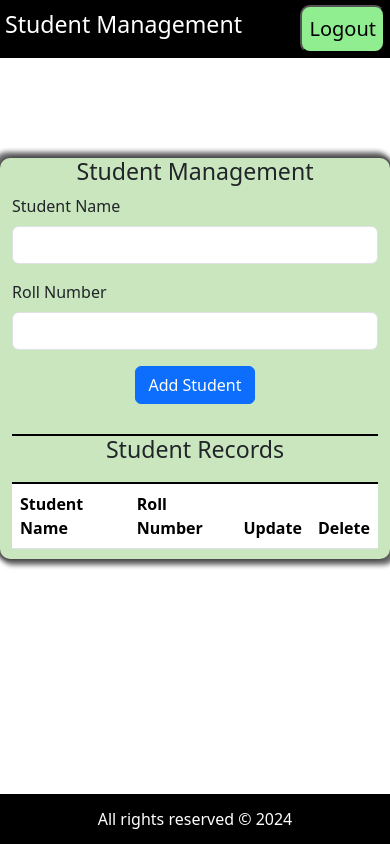
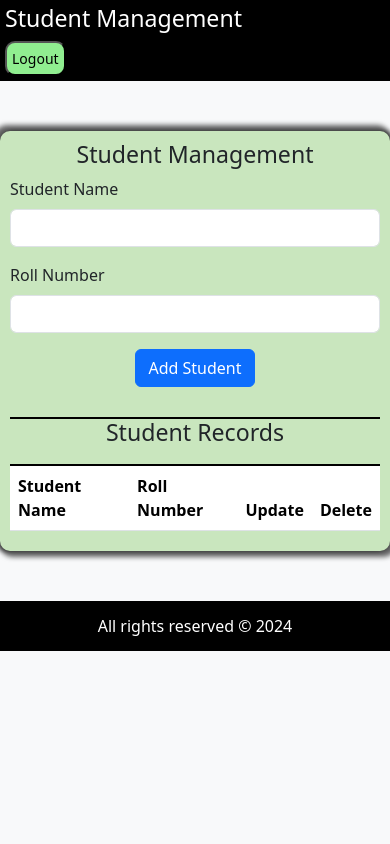
Before and after one commit to Asif-Hussain1/Crud-App-Using-mondo-DB-and-Express.js, a website: page frontend/studentManagement.html in a window 390 px wide. Drawn offline with nearby package versions, Linux system fonts and the light colour scheme; no server answers.

Commit message:
add responsive css

```diff
--- a/frontend/css/about.css
+++ b/frontend/css/about.css
@@ -1,29 +1,17 @@
-h4{
-    color:white;
-
-}
-
-#login{
-    padding: 7px;
-    font-size: 20px;
-    background-color : blue;
-    color:black;
-    border-radius: 5px;
-}
-body{
-    background:url('https://img.freepik.com/free-photo/pieces-blue-stationery_23-2148169528.jpg?size=626&ext=jpg&ga=GA1.1.2008272138.1720742400&semt=ais_user');
-    background-position: fixed;
-    background-repeat: no-repeat;
-    background-size: cover;
-
-}
-*{
-    padding:0;
+* {
+    padding: 0;
     margin: 0;
     box-sizing: border-box;
 }
 
-    nav{
+body {
+    background: url('https://img.freepik.com/free-photo/pieces-blue-stationery_23-2148169528.jpg?size=626&ext=jpg&ga=GA1.1.2008272138.1720742400&semt=ais_user');
+    background-position: fixed;
+    background-repeat: no-repeat;
+    background-size: cover;
+}
+
+nav {
     display: flex;
     justify-content: space-between;
     align-items: center;
@@ -33,32 +21,45 @@ body{
     top: 0;
     left: 0;
     padding: 5px;
+    flex-wrap: wrap; /* Add flex-wrap for better responsiveness */
 }
 
-    nav a{
+nav a {
     padding: 7px;
     font-size: 20px;
     background-color: white;
-        color:black;
-        margin:10px;
+    color: black;
+    margin: 10px;
     border-radius: 5px;
     text-decoration: none;
     transition: 1s;
 }
 
-    nav a:hover{
+nav a:hover {
     background-color: beige;
 }
 
-    .active{
+.active {
     background-color: lightgreen;
 }
 
-    footer{
+#login {
+    padding: 7px;
+    font-size: 20px;
+    background-color: blue;
+    color: black;
+    border-radius: 5px;
+}
+
+h4 {
+    color: white;
+}
+
+footer {
     background-color: black;
     color: white;
     text-align: center;
-        position: absolute;
+    position: relative; /* Changed to relative */
     bottom: 0;
     left: 0;
     width: 100%;
@@ -68,10 +69,72 @@ body{
     align-items: center;
 }
 
-    .container{
+.container {
     margin: 30px auto;
     background-color: white;
     border-radius: 10px;
-        box-shadow: 3px 3px 5px 3px rgba(0,0,0,0.5), -3px -3px 5px 3px rgba(0,0,0,0.5);
+    box-shadow: 3px 3px 5px 3px rgba(0, 0, 0, 0.5), -3px -3px 5px 3px rgba(0, 0, 0, 0.5);
     padding: 10px;
+    width: 80%; /* Initial width */
 }
+
+/* Responsive styles */
+@media (max-width: 1200px) {
+    .container {
+        width: 90%; /* Adjust width for larger screens */
+    }
+}
+
+@media (max-width: 992px) {
+    nav a {
+        font-size: 18px;
+        padding: 5px;
+    }
+
+    #login {
+        font-size: 18px;
+        padding: 5px;
+    }
+
+    .container {
+        width: 95%; /* Adjust width for medium screens */
+    }
+}
+
+@media (max-width: 768px) {
+    nav {
+        flex-direction: column;
+    }
+
+    nav a {
+        margin: 5px 0;
+        font-size: 16px;
+    }
+
+    #login {
+        font-size: 16px;
+    }
+
+    .container {
+        width: 98%; /* Adjust width for small screens */
+    }
+}
+
+@media (max-width: 576px) {
+    nav {
+        align-items: flex-start;
+    }
+
+    nav a {
+        font-size: 14px;
+    }
+
+    #login {
+        font-size: 14px;
+    }
+
+    .container {
+        width: 100%; /* Adjust width for extra small screens */
+        padding: 5px; /* Adjust padding for extra small screens */
+    }
+}
--- a/frontend/css/contact.css
+++ b/frontend/css/contact.css
@@ -1,28 +1,17 @@
-h4{
-    color:white;
-
-}
-
-#login{
-    padding: 7px;
-    font-size: 20px;
-    background-color: white;
-    color:black;
-    border-radius: 5px;
-}
-body{
-    background: url('https://img.freepik.com/free-photo/idea-back-school-ready-school-concept-background-with-books-alarm-clock-accessories-close-up-selective-focus_166373-2808.jpg');
-    background-repeat: no-repeat;
-    background-size: cover;
-    background-position: fixed;
-}
-*{
-    padding:0;
+* {
+    padding: 0;
     margin: 0;
     box-sizing: border-box;
 }
 
-    nav{
+body {
+    background: url('https://img.freepik.com/free-photo/idea-back-school-ready-school-concept-background-with-books-alarm-clock-accessories-close-up-selective-focus_166373-2808.jpg');
+    background-repeat: no-repeat;
+    background-size: cover;
+    background-attachment: fixed;
+}
+
+nav {
     display: flex;
     justify-content: space-between;
     align-items: center;
@@ -32,32 +21,45 @@ body{
     top: 0;
     left: 0;
     padding: 5px;
+    flex-wrap: wrap; /* Add flex-wrap for better responsiveness */
 }
 
-    nav a{
+nav a {
     padding: 7px;
     font-size: 20px;
     background-color: white;
-        color:black;
-        margin:10px;
+    color: black;
+    margin: 10px;
     border-radius: 5px;
     text-decoration: none;
     transition: 1s;
 }
 
-    nav a:hover{
+nav a:hover {
     background-color: beige;
 }
 
-    .active{
+.active {
     background-color: lightgreen;
 }
 
-    footer{
+#login {
+    padding: 7px;
+    font-size: 20px;
+    background-color: white;
+    color: black;
+    border-radius: 5px;
+}
+
+h4 {
+    color: white;
+}
+
+footer {
     background-color: black;
     color: white;
     text-align: center;
-        position: absolute;
+    position: relative; /* Changed to relative */
     bottom: 0;
     left: 0;
     width: 100%;
@@ -67,25 +69,90 @@ body{
     align-items: center;
 }
 
-    .container{
+.container {
     width: 500px;
     margin: 200px auto;
-        background-color:white;
+    background-color: white;
     color: black;
-        box-shadow: 3px 3px 5px 5px rgpa(0,0,0,0.5) ;
+    box-shadow: 3px 3px 5px 5px rgba(0, 0, 0, 0.5);
     border-radius: 10px;
+    padding: 20px;
 }
 
-    form{
-
+form {
     border-radius: 5px;
     padding: 10px;
 }
-    h3{
+
+h3 {
     text-align: center;
 }
 
-    #submit{
+#submit {
     display: block;
-        margin: 2px auto;
+    margin: 10px auto;
 }
+
+/* Responsive styles */
+@media (max-width: 1200px) {
+    .container {
+        width: 400px;
+        margin: 100px auto;
+    }
+}
+
+@media (max-width: 992px) {
+    nav a {
+        font-size: 18px;
+        padding: 5px;
+    }
+
+    #login {
+        font-size: 18px;
+        padding: 5px;
+    }
+
+    .container {
+        width: 350px;
+        margin: 80px auto;
+    }
+}
+
+@media (max-width: 768px) {
+    nav {
+        flex-direction: column;
+    }
+
+    nav a {
+        margin: 5px 0;
+        font-size: 16px;
+    }
+
+    #login {
+        font-size: 16px;
+    }
+
+    .container {
+        width: 300px;
+        margin: 50px auto;
+    }
+}
+
+@media (max-width: 576px) {
+    nav {
+        align-items: flex-start;
+    }
+
+    nav a {
+        font-size: 14px;
+    }
+
+    #login {
+        font-size: 14px;
+    }
+
+    .container {
+        width: 250px;
+        margin: 20px auto;
+    }
+}
--- a/frontend/css/index.css
+++ b/frontend/css/index.css
@@ -1,35 +1,12 @@
-#carouselExampleIndicators{
-    height: 600px;
-}
-.container-fluid{
-    height: 90vh;
-    border: 2px solid black;
-    overflow: hidden;
+* {
     padding: 0;
-}
-
-h4{
-    color:white;
-
-}
-
-#login{
-    padding: 7px;
-    font-size: 20px;
-    background-color: lightgreen;
-    color:black;
-    border-radius: 10px;
-}
-
-*{
-    padding:0;
     margin: 0;
     box-sizing: border-box;
 }
 
-    nav{
+nav {
     display: flex;
-        justify-content:space-between;
+    justify-content: space-between;
     align-items: center;
     background-color: black;
     position: sticky;
@@ -37,32 +14,56 @@ h4{
     top: 0;
     left: 0;
     padding: 5px;
+    flex-wrap: wrap; /* Add flex-wrap for better responsiveness */
 }
 
-    nav a{
+nav a {
     padding: 7px;
     font-size: 20px;
     background-color: white;
-        color:black;
-        margin:10px;
+    color: black;
+    margin: 10px;
     border-radius: 5px;
     text-decoration: none;
     transition: 1s;
 }
 
-    nav a:hover{
+nav a:hover {
     background-color: beige;
 }
 
-    .active{
+.active {
     background-color: lightgreen;
 }
 
-    footer{
+#login {
+    padding: 7px;
+    font-size: 20px;
+    background-color: lightgreen;
+    color: black;
+    border-radius: 10px;
+}
+
+h4 {
+    color: white;
+}
+
+#carouselExampleIndicators {
+    height: 600px;
+}
+
+.container-fluid {
+    height: 90vh;
+    border: 2px solid black;
+    overflow: hidden;
+    padding: 0;
+}
+
+footer {
     background-color: black;
     color: white;
     text-align: center;
-        position: absolute;
+    position: relative; /* Changed to relative */
     bottom: 0;
     left: 0;
     width: 100%;
@@ -71,3 +72,63 @@ h4{
     justify-content: center;
     align-items: center;
 }
+
+/* Responsive styles */
+@media (max-width: 1200px) {
+    #carouselExampleIndicators {
+        height: 500px;
+    }
+}
+
+@media (max-width: 992px) {
+    nav a {
+        font-size: 18px;
+        padding: 5px;
+    }
+
+    #login {
+        font-size: 18px;
+        padding: 5px;
+    }
+
+    #carouselExampleIndicators {
+        height: 400px;
+    }
+}
+
+@media (max-width: 768px) {
+    nav {
+        flex-direction: column;
+    }
+
+    nav a {
+        margin: 5px 0;
+        font-size: 16px;
+    }
+
+    #login {
+        font-size: 16px;
+    }
+
+    #carouselExampleIndicators {
+        height: 300px;
+    }
+}
+
+@media (max-width: 576px) {
+    nav {
+        align-items: flex-start;
+    }
+
+    nav a {
+        font-size: 14px;
+    }
+
+    #login {
+        font-size: 14px;
+    }
+
+    #carouselExampleIndicators {
+        height: 200px;
+    }
+}
--- a/frontend/css/studentManagement.css
+++ b/frontend/css/studentManagement.css
@@ -1,25 +1,28 @@
-h4{
-    color:white;
-
-}
-
-#login{
-    padding: 7px;
-    font-size: 20px;
-    background-color: lightgreen;
-    color:black;
-    border-radius: 10px;
-}
-
-*{
-    padding:0;
+* {
+    padding: 0;
     margin: 0;
     box-sizing: border-box;
 }
 
-    nav{
+body {
+    background-color: #f8f9fa;
+}
+
+h4 {
+    color: white;
+}
+
+#login {
+    padding: 7px;
+    font-size: 20px;
+    background-color: lightgreen;
+    color: black;
+    border-radius: 10px;
+}
+
+nav {
     display: flex;
-        justify-content:space-between;
+    justify-content: space-between;
     align-items: center;
     background-color: black;
     position: sticky;
@@ -28,56 +31,53 @@ h4{
     left: 0;
     padding: 5px;
     color: white;
+    flex-wrap: wrap; /* Add flex-wrap for better responsiveness */
 }
 
-    .container{
-        /* width: 700px;
-        height: 700px; */
-        /* border: 2px solid black; */
-        margin: 100px auto;
+.container {
+    width: 80%; /* Initial width */
+    margin: 50px auto;
     background-color: rgb(201, 230, 190);
-        box-shadow: 3px 3px 5px 3px rgba(0, 0, 0, 0.6),-3px -3px 5px 3px rgba(0, 0, 0, 0.6);
+    box-shadow: 3px 3px 5px 3px rgba(0, 0, 0, 0.6), -3px -3px 5px 3px rgba(0, 0, 0, 0.6);
     border-radius: 10px;
+    padding: 20px;
 }
 
-    .table{
+.table {
     border-top: 2px solid black;
     margin-top: 10px;
     margin-bottom: 10px;
+}
 
-
-    }
-    .containertable{
+.containertable {
     border-top: 2px solid black;
 }
 
-    .tableScroll{
+.tableScroll {
     overflow-y: scroll;
-    }
-.tableHeading{
-    display: block;
-    text-align: center;
-
+    max-height: 300px;
 }
 
-.formHeading{
+.tableHeading,
+.formHeading {
     text-align: center;
 }
 
-#add{
+#add {
     width: 120px;
     display: block;
-    margin: 2px auto;
+    margin: 10px auto;
 }
 
-form{
+form {
     margin-bottom: 30px;
 }
-footer{
+
+footer {
     background-color: black;
     color: white;
     text-align: center;
-    position: absolute;
+    position: relative; /* Changed to relative */
     bottom: 0;
     left: 0;
     width: 100%;
@@ -86,3 +86,76 @@ footer{
     justify-content: center;
     align-items: center;
 }
+
+/* Responsive styles */
+@media (max-width: 1200px) {
+    .container {
+        width: 90%; /* Adjust width for larger screens */
+    }
+}
+
+@media (max-width: 992px) {
+    nav a {
+        font-size: 18px;
+        padding: 5px;
+    }
+
+    #login {
+        font-size: 18px;
+        padding: 5px;
+    }
+
+    .container {
+        width: 95%; /* Adjust width for medium screens */
+    }
+
+    .tableScroll {
+        max-height: 250px; /* Adjust max height for medium screens */
+    }
+}
+
+@media (max-width: 768px) {
+    nav {
+        flex-direction: column;
+    }
+
+    nav a {
+        margin: 5px 0;
+        font-size: 16px;
+    }
+
+    #login {
+        font-size: 16px;
+    }
+
+    .container {
+        width: 98%; /* Adjust width for small screens */
+    }
+
+    .tableScroll {
+        max-height: 200px; /* Adjust max height for small screens */
+    }
+}
+
+@media (max-width: 576px) {
+    nav {
+        align-items: flex-start;
+    }
+
+    nav a {
+        font-size: 14px;
+    }
+
+    #login {
+        font-size: 14px;
+    }
+
+    .container {
+        width: 100%; /* Adjust width for extra small screens */
+        padding: 10px; /* Adjust padding for extra small screens */
+    }
+
+    .tableScroll {
+        max-height: 150px; /* Adjust max height for extra small screens */
+    }
+}
```
Lines whose indentation alone changed are shown as unchanged.
